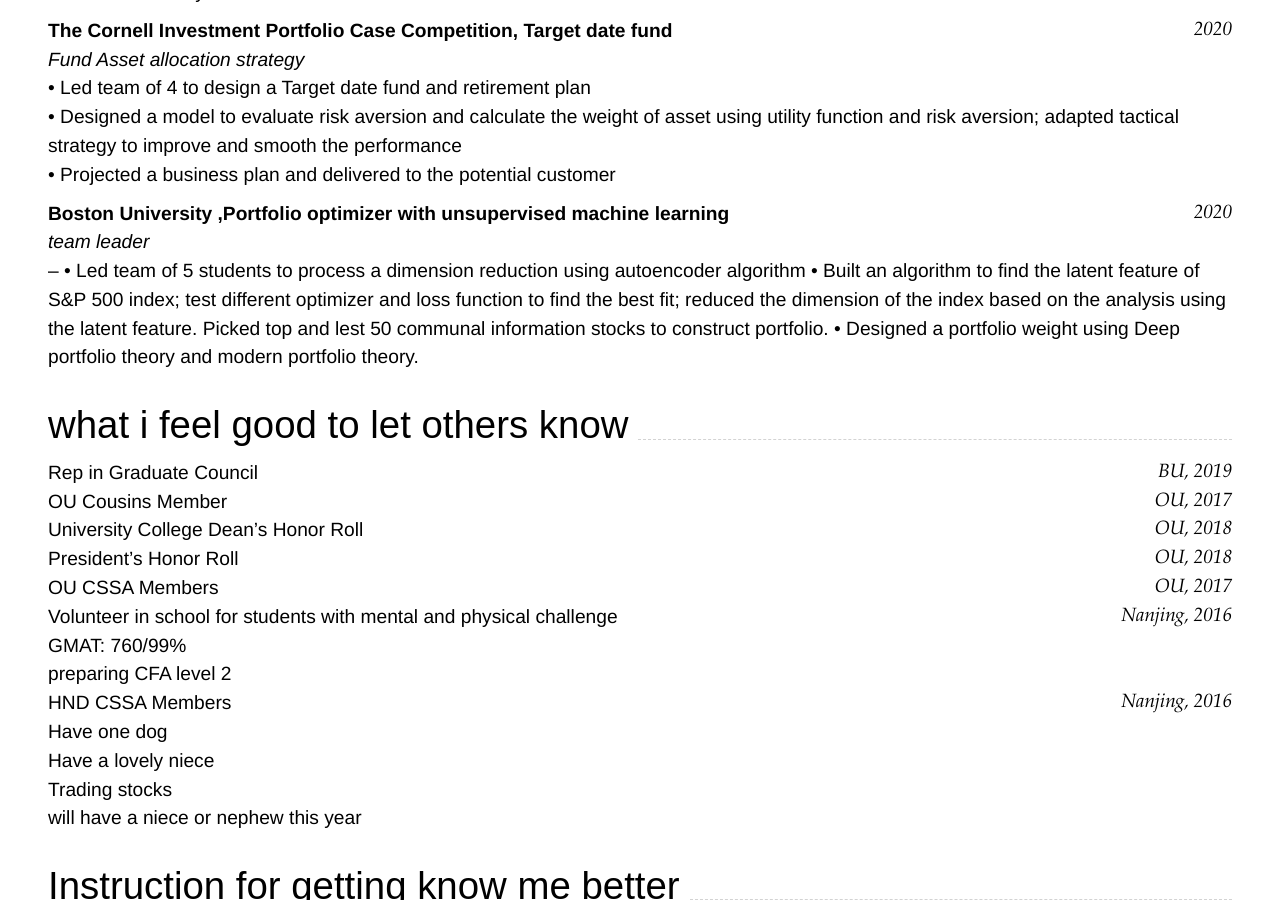
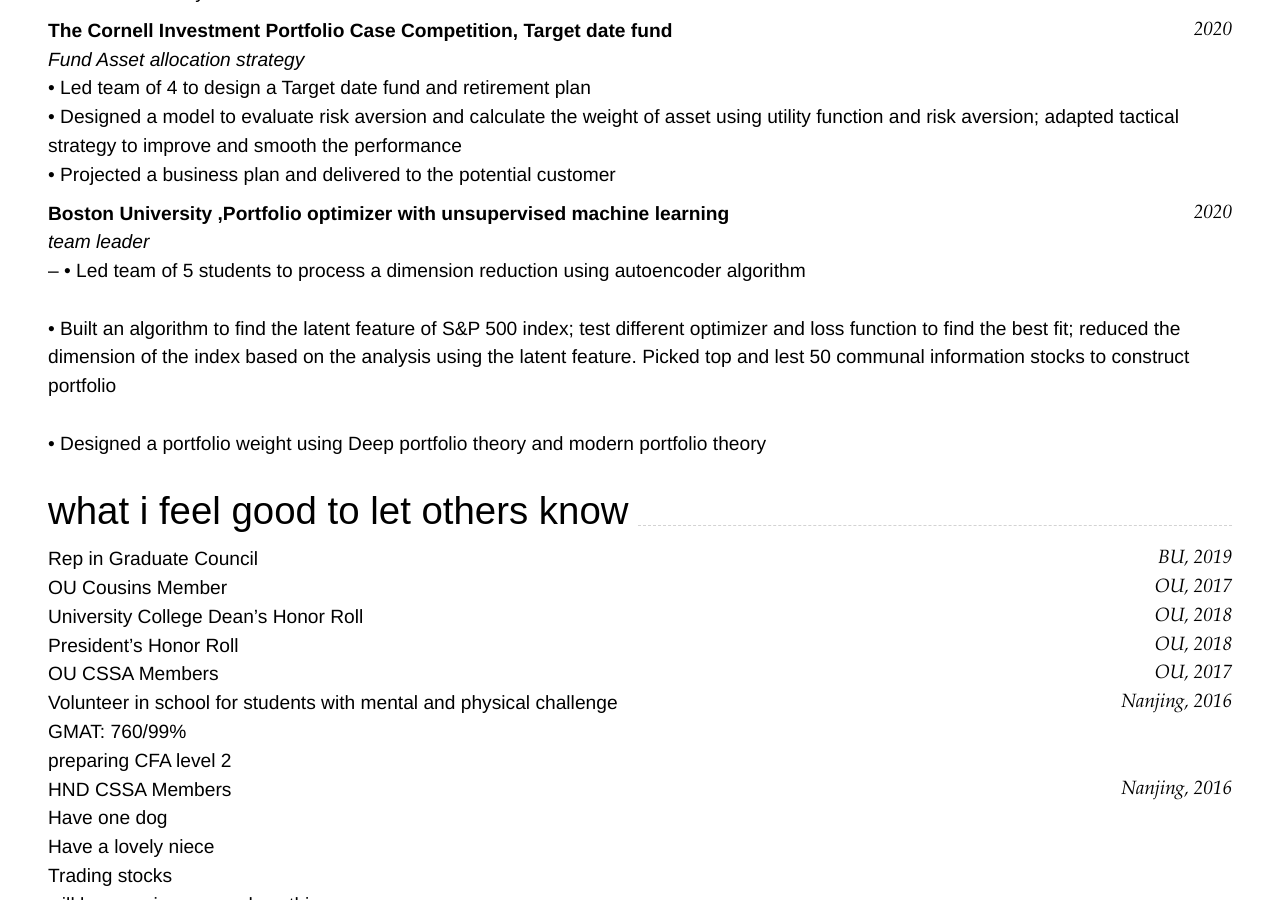
Before and after one commit to Yang-Tao-YT/CV, a Jekyll site: the page built from index.md, in a window 1280 px wide and 900 px high, scrolled down 1206 px. Built offline with Jekyll 4.4.1, drawn with Linux system fonts in a browser that asks for light colours.

```diff
--- a/index.md
+++ b/index.md
@@ -68,9 +68,9 @@ _Fund Asset allocation strategy_<br>
 
 ### **Boston University	,Portfolio optimizer with unsupervised machine learning** `2020`
 _team leader_<br>                                                                  –
-•	Led team of 5 students to process a dimension reduction using autoencoder algorithm
-•	Built an algorithm to find the latent feature of S&P 500 index; test different optimizer and loss function to find the best fit; reduced the dimension of the index based on the analysis using the latent feature. Picked top and lest 50 communal information stocks to construct portfolio.
-•	Designed a portfolio weight using Deep portfolio theory and modern portfolio theory.
+•	Led team of 5 students to process a dimension reduction using autoencoder algorithm <br>
+•	Built an algorithm to find the latent feature of S&P 500 index; test different optimizer and loss function to find the best fit; reduced the dimension of the index based on the analysis using the latent feature. Picked top and lest 50 communal information stocks to construct portfolio<br>
+•	Designed a portfolio weight using Deep portfolio theory and modern portfolio theory<br>
 
 ----
 ## what i feel good to let others know
```
